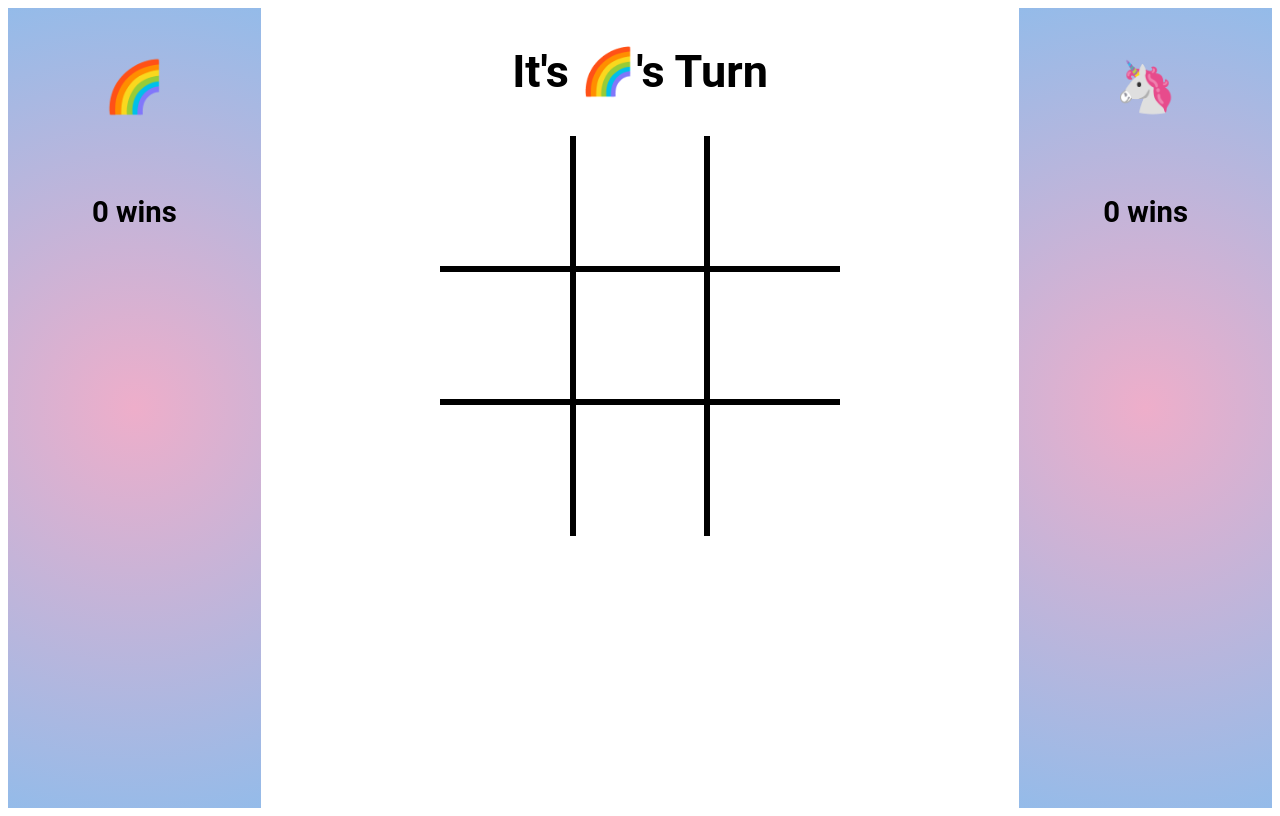
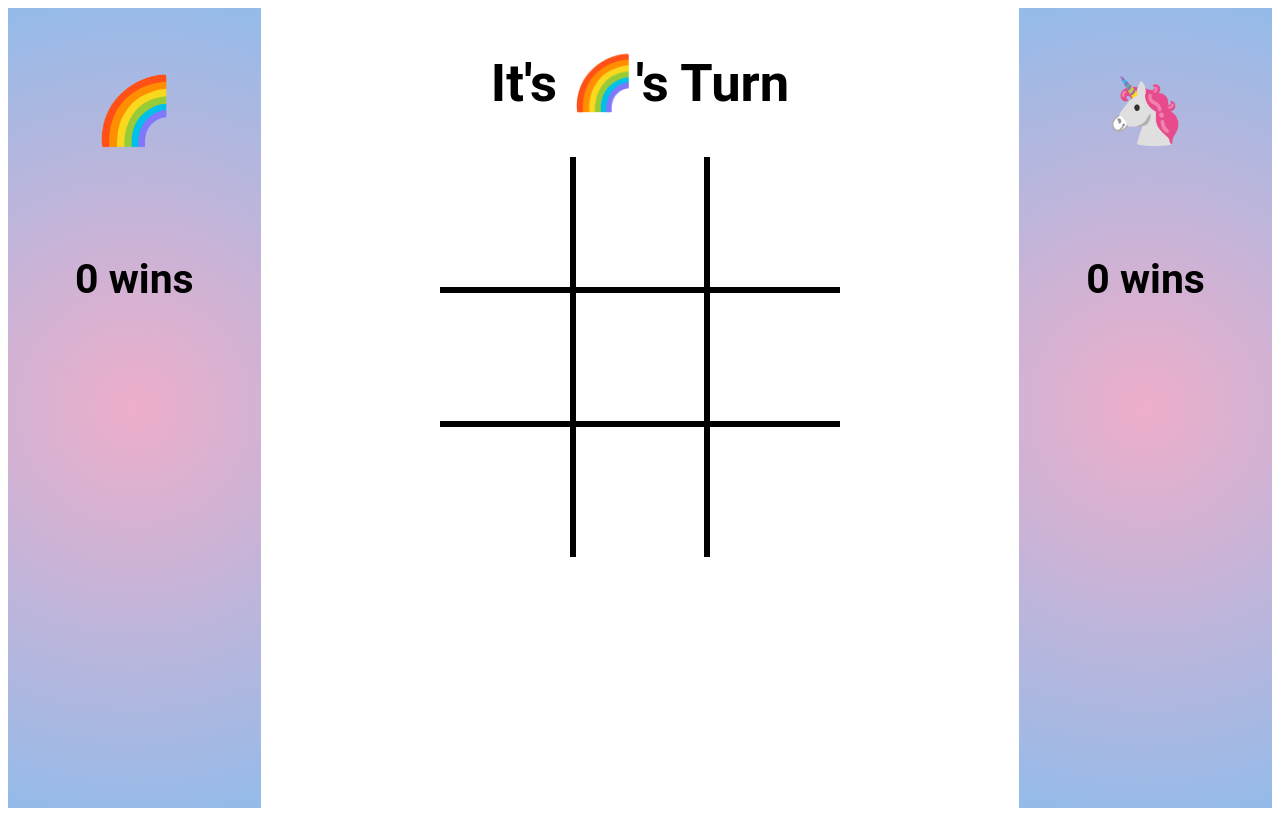
Before and after one commit to kiewi16/tic_tac_toe, a plain HTML site: page index.html in a window 1280 px wide. Drawn offline with Linux system fonts and the light colour scheme.

Commit message:
refactors emoji tokens

```diff
--- a/styles.css
+++ b/styles.css
@@ -10,12 +10,12 @@ body {
     align-items: center;
     height: 100vh;
     width: 20%;
-    font-size: 25px;
+    font-size: 35px;
     background: radial-gradient(circle, rgba(238,174,202,1) 0%, rgba(148,187,233,1) 100%);
 }
 
 .rainbow-emoji, .unicorn-emoji {
-    font-size: 50px;
+    font-size: 65px;
 }
 
 .board-container {
@@ -24,7 +24,7 @@ body {
     align-items: center;
     height: 100vh;
     width: 60%;
-    font-size: 30px;
+    font-size: 35px;
     cursor: not-allowed;
 }
 
@@ -34,13 +34,14 @@ body {
     height: 400px;
     grid-template-columns: 1fr 1fr 1fr;
     grid-template-rows: 1fr 1fr 1fr;
-    padding: 0px;
+    font-size: 50px;
+    text-align: center;
 }
 
 .square {
     border: 3px solid black;
     cursor: pointer;
-    text-align: center;
+    padding-top: 25px;
 }
 
 .square:first-child, .square:nth-child(2), .square:nth-child(3) {
```
